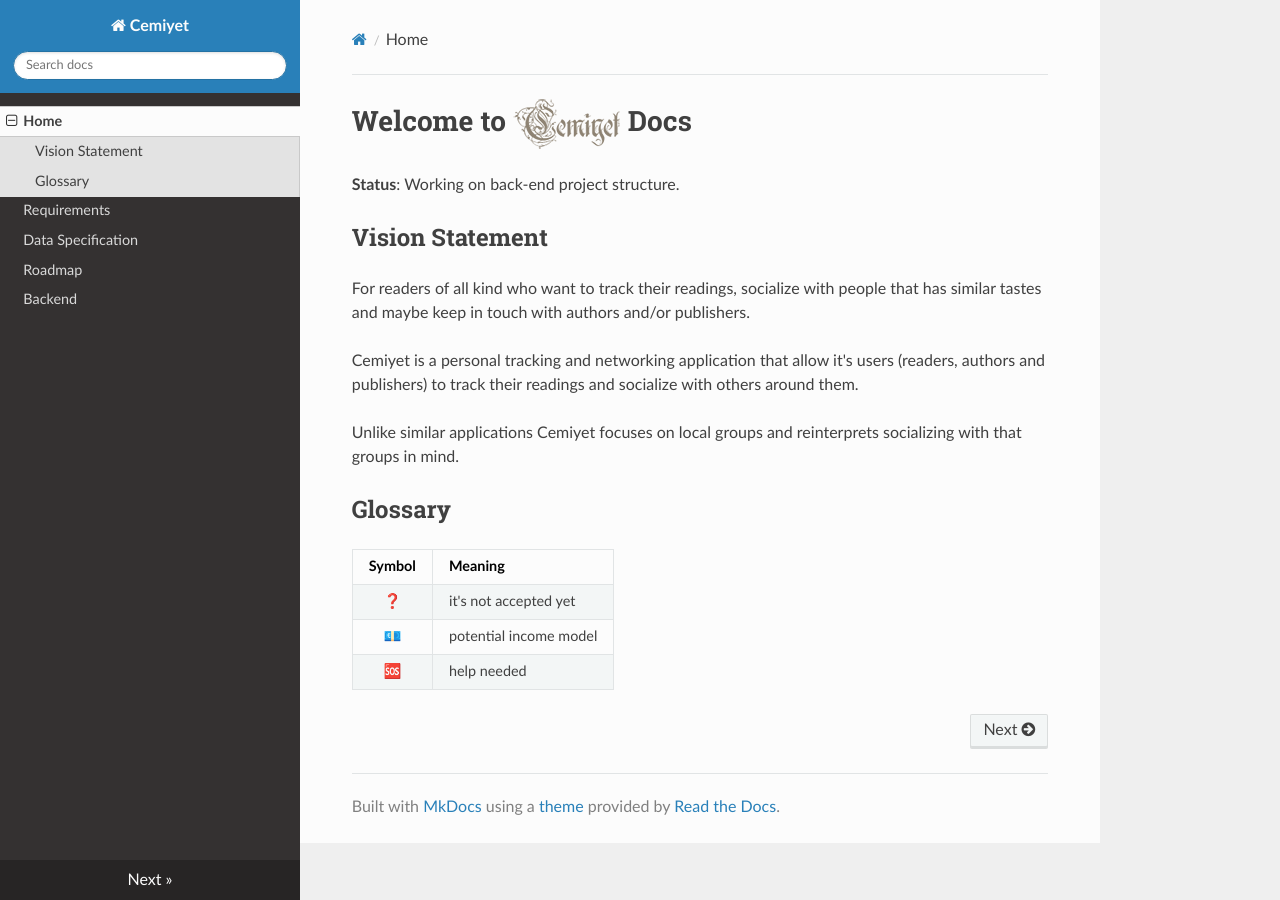
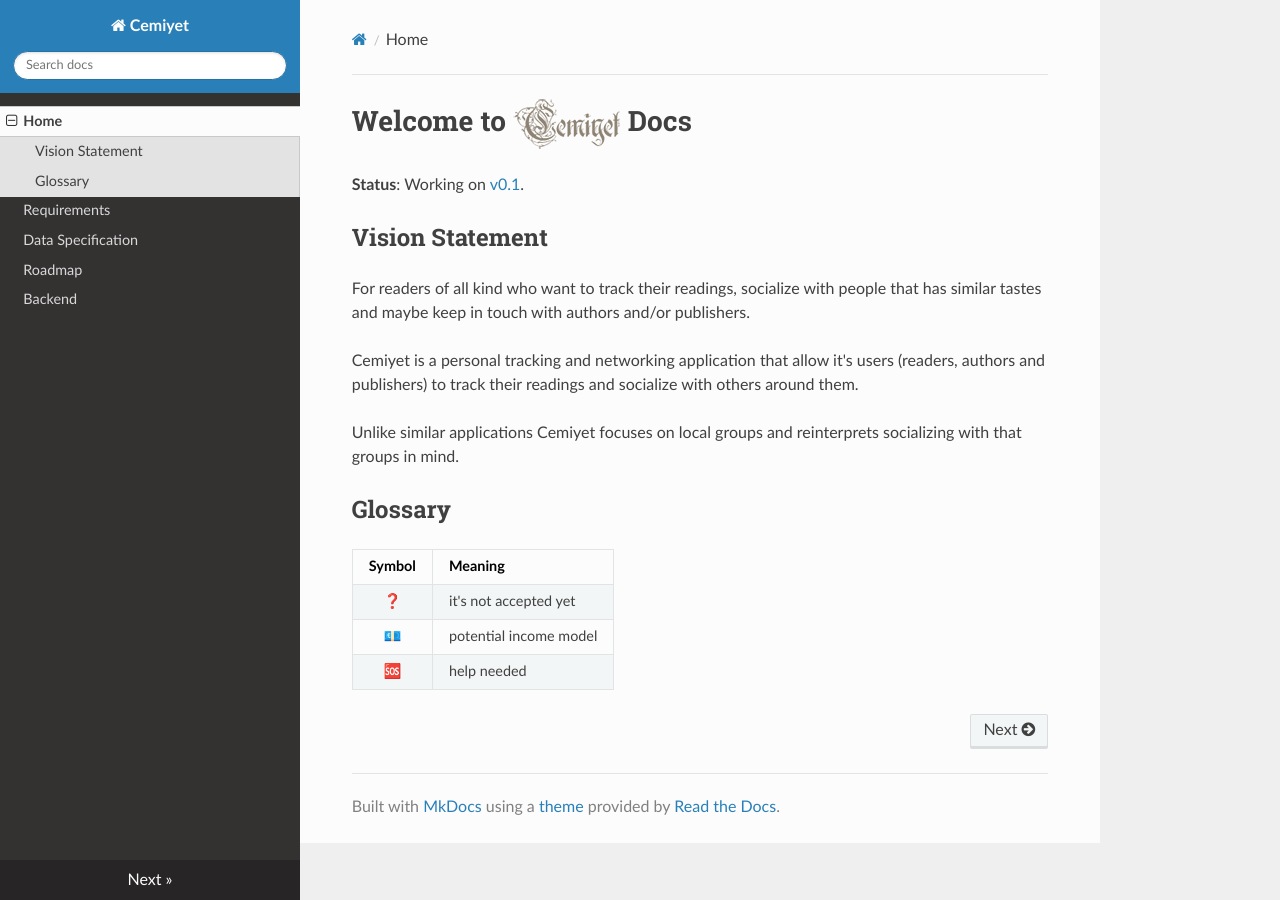
Before and after one commit to cemiyet/docs, an MkDocs documentation site: the page built from docs/index.md, in a window 1280 px wide. Built offline with MkDocs 1.6.1, drawn with Linux system fonts in a browser that asks for light colours; nearby versions of some CDN libraries.

Commit message:
updated status in index page.

```diff
--- a/docs/index.md
+++ b/docs/index.md
@@ -1,6 +1,6 @@
 # Welcome to ![Logo v0.1](img/logo.png "Logo v0.1") Docs
 
-**Status**: Working on back-end project structure.
+**Status**: Working on [v0.1](https://github.com/nuriu/cemiyet-backend/milestone/2).
 
 ## Vision Statement
 
```
